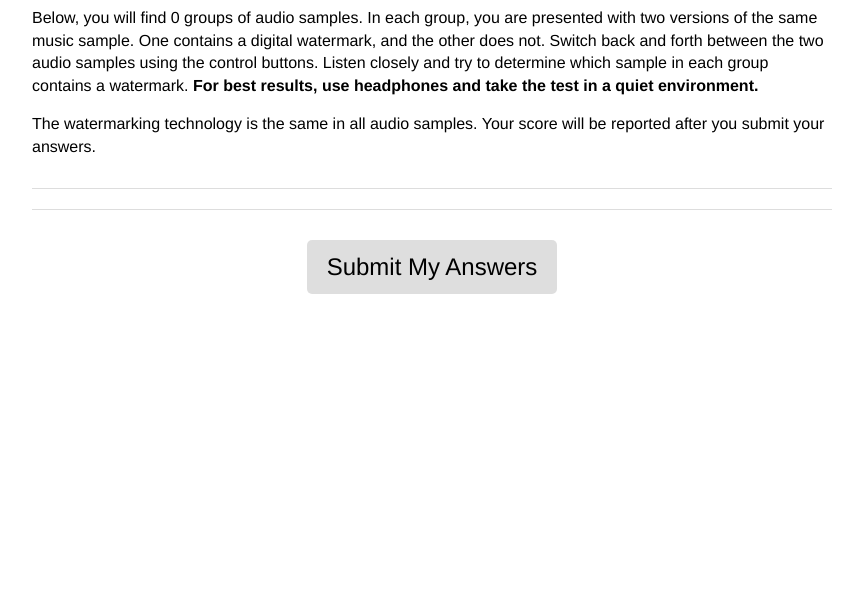
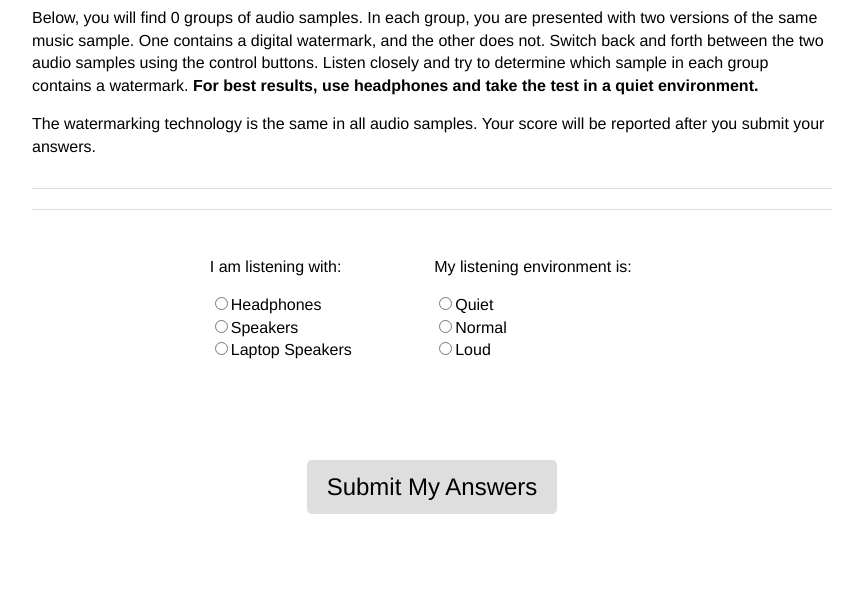
Before and after one commit to mmontag/audio-listening-test, a PHP site: page / in a window 1280 px wide. Shown: the part 1165-1755 px from the top of the page, without its empty margins (208-1063 px from the left). Before the commit the page ends 1459 px from the top, so only its background shows below. Run offline with PHP 8.4, Linux system fonts and the light colour scheme; data that the repository does not hold is empty; a stand-in replaces the project's code that opens the database connection; some libraries are stand-ins or nearby versions.

Commit message:
Enable listening environment questions

```diff
--- a/audiotest.css
+++ b/audiotest.css
@@ -102,7 +102,7 @@ p {
 }
 
 .split {
-    width: 150px;
+    width: 200px;
     display: inline-block;
     margin: 0 20px 20px 0;
     height: 200px;
--- a/index.php
+++ b/index.php
@@ -226,14 +226,6 @@ if(isset($_POST['token'])) {
     ?>
 	</ol>
   <div class="centered">
-      <!--
-      <div class="split">
-          <p>My listening environment is:
-          <p>
-              <input type="radio" id="environment_1" name="environment" value="quiet"><label for="environment_1">Quiet</label><br>
-              <input type="radio" id="environment_2" name="environment" value="normal"><label for="environment_2">Normal</label><br>
-              <input type="radio" id="environment_3" name="environment" value="loud"><label for="environment_3">Loud</label><br>
-      </div>
       <div class="split">
           <p>I am listening with:
           <p>
@@ -242,13 +234,12 @@ if(isset($_POST['token'])) {
               <input type="radio" id="device_3" name="device" value="laptop"><label for="device_3">Laptop Speakers</label><br>
       </div>
       <div class="split">
-          <p>Did the watermarks bother you?
+          <p>My listening environment is:
           <p>
-              <input type="radio" id="device_1" name="device" value="headphones"><label for="device_1">Headphones</label><br>
-              <input type="radio" id="device_2" name="device" value="speakers"><label for="device_2">Speakers</label><br>
-              <input type="radio" id="device_3" name="device" value="laptop"><label for="device_3">Laptop Speakers</label><br>
+              <input type="radio" id="environment_1" name="environment" value="quiet"><label for="environment_1">Quiet</label><br>
+              <input type="radio" id="environment_2" name="environment" value="normal"><label for="environment_2">Normal</label><br>
+              <input type="radio" id="environment_3" name="environment" value="loud"><label for="environment_3">Loud</label><br>
       </div>
-      -->
   </div>
   <button class="submit" type="button">Submit My Answers</button>
   <p class="centered formMessage"></p>
```
